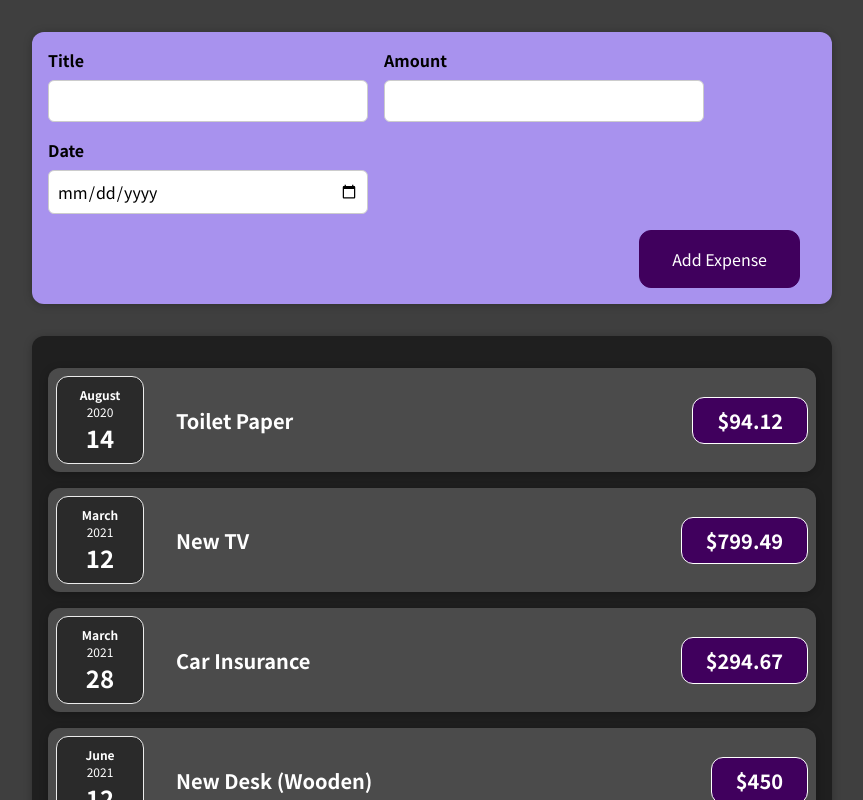
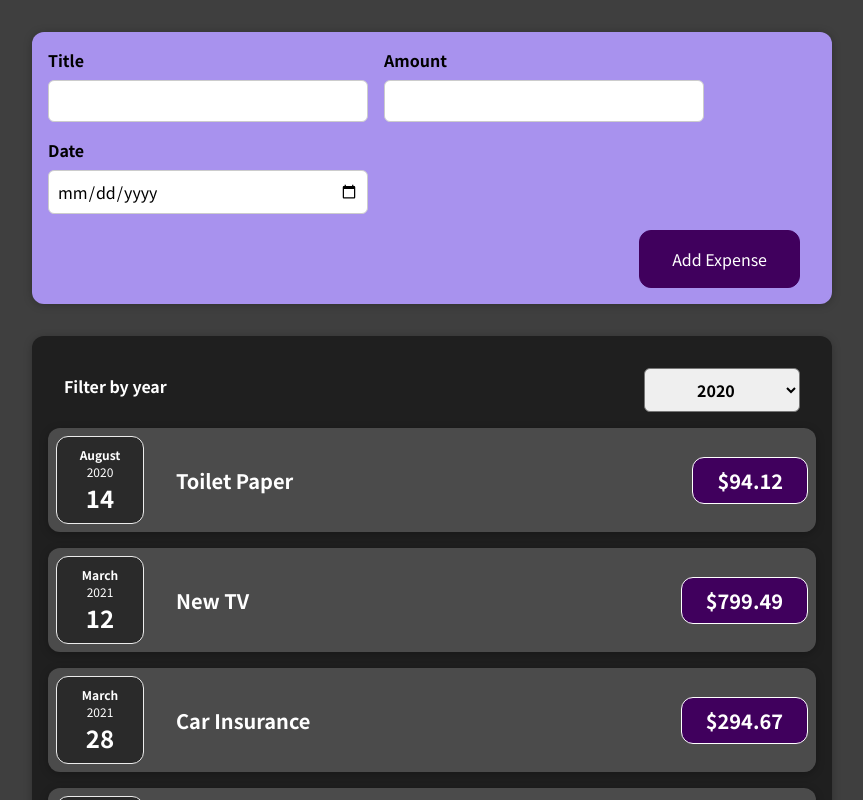
Before and after one commit to Avinash-Sahani/LearnReact, a React (Create React App) app in the folder Section 3 (React Basics)/react-basics/: page / in a window 1280 px wide. Shown: the top 800 px of the page, without its empty margins (208-1071 px from the left). Built offline with nearby package versions, Linux system fonts and the light colour scheme.

Commit message:
🎨(ExpenseFilter.css,ExpenseFilter.js,App.js) : Added Filter Component and learned child-parent communication

```diff
--- a/Section 3 (React Basics)/react-basics/src/App.js
+++ b/Section 3 (React Basics)/react-basics/src/App.js
@@ -24,6 +24,8 @@
             date: new Date(2021, 5, 12),
         },
     ];
+
+
     return (<div>
 
         <NewExpense></NewExpense>
--- /dev/null
+++ b/Section 3 (React Basics)/react-basics/src/components/Expenses/ExpenseFilter.css
@@ -0,0 +1,24 @@
+.expenses-filter {
+    color: white;
+    padding: 0 1rem;
+}
+
+.expenses-filter__control {
+    display: flex;
+    width: 100%;
+    align-items: center;
+    justify-content: space-between;
+    margin: 1rem 0;
+}
+
+.expenses-filter label {
+    font-weight: bold;
+    margin-bottom: 0.5rem;
+}
+
+.expenses-filter select {
+    font: inherit;
+    padding: 0.5rem 3rem;
+    font-weight: bold;
+    border-radius: 6px;
+}
--- /dev/null
+++ b/Section 3 (React Basics)/react-basics/src/components/Expenses/ExpenseFilter.js
@@ -0,0 +1,27 @@
+import React from 'react';
+
+import './ExpenseFilter.css';
+
+const ExpensesFilter = (props) => {
+
+    const dateDropDrownHandler = (event) =>{
+
+        const selectedYear = event.target.value;
+        props.OnChangeFilter(selectedYear);
+    }
+    return (
+        <div className='expenses-filter'>
+            <div className='expenses-filter__control'>
+                <label>Filter by year</label>
+                <select value={props.selected} onChange={dateDropDrownHandler}>
+                    <option value='2022'>2022</option>
+                    <option value='2021'>2021</option>
+                    <option value='2020'>2020</option>
+                    <option value='2019'>2019</option>
+                </select>
+            </div>
+        </div>
+    );
+};
+
+export default ExpensesFilter;
--- a/Section 3 (React Basics)/react-basics/src/components/Expenses/Expenses.js
+++ b/Section 3 (React Basics)/react-basics/src/components/Expenses/Expenses.js
@@ -1,10 +1,21 @@
 import "./Expenses.css";
 import ExpenseItem from "./ExpenseItem";
-import Card  from   "../UI/Card";
-import React  from "react";
+import Card from "../UI/Card";
+import React ,{useState} from "react";
+import ExpenseFilter from "./ExpenseFilter";
+
 function Expenses(props) {
+
+    const [selectedYear , setSelectedYear] = useState("2020")
+    const filterHandler = (newSelectedYear) =>{
+
+         setSelectedYear(newSelectedYear);
+    }
+
     const expenses = props.items;
-    return (<Card className="expenses">
+    return (
+                <Card className="expenses">
+                    <ExpenseFilter selected= {selectedYear} OnChangeFilter = {filterHandler}></ExpenseFilter>
                     <ExpenseItem
                         title={expenses[0].title}
                         date={expenses[0].date}
--- a/Section 3 (React Basics)/react-basics/src/components/NewExpense/ExpenseForm.js
+++ b/Section 3 (React Basics)/react-basics/src/components/NewExpense/ExpenseForm.js
@@ -1,7 +1,7 @@
 import "../NewExpense/ExpenseForm.css";
 import React, {useState} from "react";
 
-const ExpenseForm = () => {
+const ExpenseForm = (props) => {
 
     const emptyValue = "";
 
@@ -21,6 +21,7 @@
         setAmount(emptyValue)
         setTitle(emptyValue)
         setDate(emptyValue)
+        props.OnSaveExpense(expenseData);
 
     }
 
--- a/Section 3 (React Basics)/react-basics/src/components/NewExpense/NewExpense.js
+++ b/Section 3 (React Basics)/react-basics/src/components/NewExpense/NewExpense.js
@@ -3,8 +3,18 @@
 import React  from "react";
 const NewExpense = () =>{
 
+    const addExpenesHander = (newexpense) =>{
+
+        let expense = {
+            ...newexpense,
+            id:Math.random().toString()
+        }
+
+        console.log(expense)
+
+    }
     return (<div class = "new-expense">
-        <ExpenseForm />
+        <ExpenseForm OnSaveExpense = {addExpenesHander} />
     </div>)
 }
 export default NewExpense;
```
Lines whose indentation alone changed are shown as unchanged.
